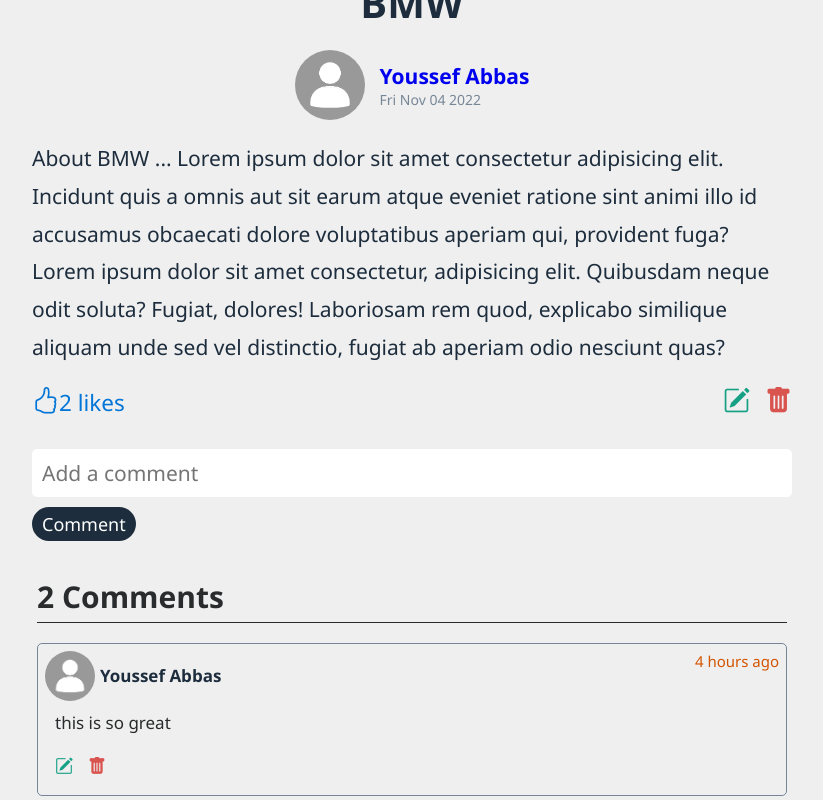
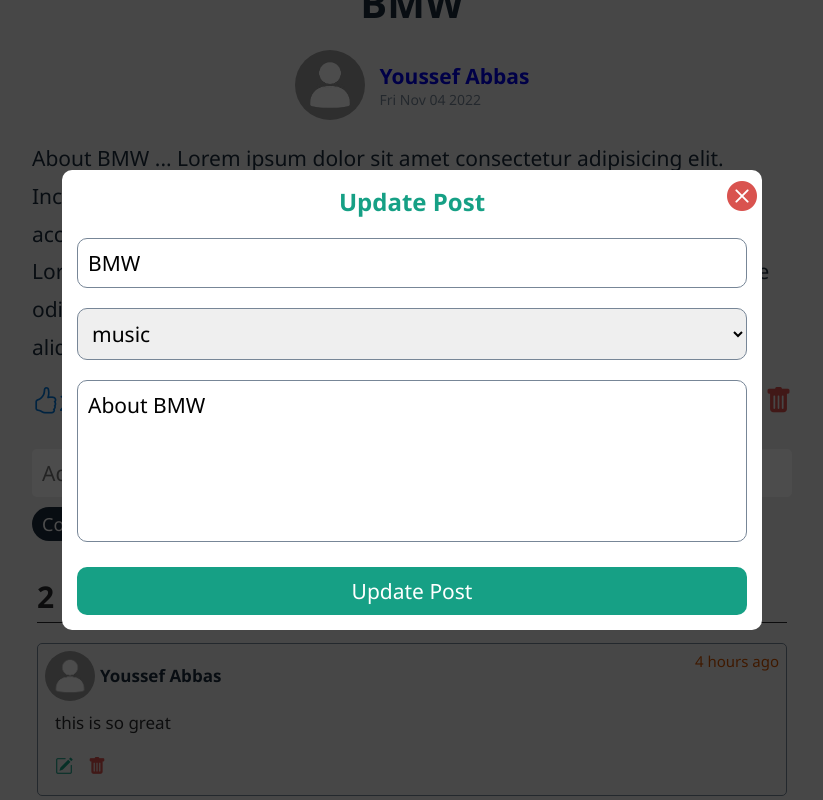
Before and after one commit to hiteshRajbhar08/blog-frontend, a React (Create React App) app: page /posts/details/1 in a window 1280 px wide. Both pictures are taken after a click on the icon 964 px from the left and 1055 px from the top of the page. Shown: the part 655-1455 px from the top of the page, without its empty margins (228-1051 px from the left). Built offline with nearby package versions, Linux system fonts and the light colour scheme; the HTML template or start-up script is replaced by a standard one.

Commit message:
update model

```diff
--- a/src/components/comments/CommentList.jsx
+++ b/src/components/comments/CommentList.jsx
@@ -1,7 +1,11 @@
 import './commentList.css';
 import swal from 'sweetalert';
+import UpdateCommentModal from './UpdateCommentModal';
+import { useState } from 'react';
 
 const CommentList = () => {
+  const [updateComment, setUpdateComment] = useState(false);
+
   // Delete Comment Handler
   const deleteCommentHandler = () => {
     swal({
@@ -39,11 +43,17 @@
           </div>
           <p className="comment-item-text">this is so great</p>
           <div className="comment-item-icon-wrapper">
-            <i className="bi bi-pencil-square"></i>
+            <i
+              onClick={() => setUpdateComment(true)}
+              className="bi bi-pencil-square"
+            ></i>
             <i onClick={deleteCommentHandler} className="bi bi-trash-fill"></i>
           </div>
         </div>
       ))}
+      {updateComment && (
+        <UpdateCommentModal setUpdateComment={setUpdateComment} />
+      )}
     </div>
   );
 };
--- /dev/null
+++ b/src/components/comments/UpdateCommentModal.jsx
@@ -0,0 +1,42 @@
+import { useState } from 'react';
+import { toast } from 'react-toastify';
+import './updateComment.css';
+
+const UpdateCommentModal = ({ setUpdateComment }) => {
+  const [text, setText] = useState('this is so great');
+
+  // From Submit Handler
+  const formSubmitHandler = (e) => {
+    e.preventDefault();
+
+    if (text.trim() === '') return toast.error('text is required');
+
+    console.log({ text });
+  };
+
+  return (
+    <div className="update-comment">
+      <form onSubmit={formSubmitHandler} className="update-comment-form">
+        <abbr title="close">
+          <i
+            onClick={() => setUpdateComment(false)}
+            className="bi bi-x-circle-fill update-comment-form-close"
+          ></i>
+        </abbr>
+        <h1 className="update-comment-title">Edit Comment</h1>
+        <input
+          onChange={(e) => setText(e.target.value)}
+          value={text}
+          type="text"
+          className="update-comment-input"
+          placeholder="Update Comment"
+        />
+        <button type="submit" className="update-comment-btn">
+          Edit Comment
+        </button>
+      </form>
+    </div>
+  );
+};
+
+export default UpdateCommentModal;
--- /dev/null
+++ b/src/components/comments/updateComment.css
@@ -0,0 +1,68 @@
+.update-comment {
+  position: fixed;
+  top: 0;
+  left: 0;
+  width: 100%;
+  height: 100%;
+  background-color: rgba(0, 0, 0, 0.7);
+  z-index: 999;
+  display: flex;
+  align-items: center;
+  justify-content: center;
+}
+
+.update-comment-form {
+  width: 700px;
+  background-color: var(--white-color);
+  padding: 15px;
+  border-radius: 10px;
+  display: flex;
+  flex-direction: column;
+  position: relative;
+}
+
+.update-comment-form-close {
+  position: absolute;
+  top: 5px;
+  right: 5px;
+  color: var(--red-color);
+  cursor: pointer;
+  font-size: 30px;
+}
+
+.update-comment-title {
+  margin-bottom: 10px;
+  font-size: 24px;
+  color: var(--green-sea-color);
+  text-align: center;
+}
+
+.update-comment-input {
+  width: 100%;
+  border-radius: 10px;
+  border: 1px solid var(--gray-color);
+  font-size: 21px;
+  padding: 10px;
+  margin: 10px 0;
+}
+
+.update-comment-btn {
+  width: 100%;
+  text-align: center;
+  cursor: pointer;
+  background-color: var(--green-sea-color);
+  border: none;
+  font-size: 21px;
+  font-weight: 500;
+  color: var(--white-color);
+  border-radius: 10px;
+  padding: 10px;
+  margin-top: 15px;
+}
+
+/* Media Queries */
+@media (max-width: 820px) {
+  .update-comment-form {
+    width: 90%;
+  }
+}
--- a/src/pages/postDetails/PostDetailsPage.jsx
+++ b/src/pages/postDetails/PostDetailsPage.jsx
@@ -6,9 +6,11 @@
 import { posts } from '../../dummyData';
 import './postDetails.css';
 import swal from 'sweetalert';
+import UpdatePostModal from './UpdatePostModal';
 
 const PostDetailsPage = () => {
   const [file, setFile] = useState(null);
+  const [updatePost, setUpdatePost] = useState(false);
 
   const { id } = useParams();
 
@@ -98,12 +100,18 @@
           <small>{post.likes.length} likes</small>
         </div>
         <div>
-          <i className="bi bi-pencil-square"></i>
+          <i
+            onClick={() => setUpdatePost(true)}
+            className="bi bi-pencil-square"
+          ></i>
           <i onClick={deletePostHandler} className="bi bi-trash-fill"></i>
         </div>
       </div>
       <AddComment />
       <CommentList />
+      {updatePost && (
+        <UpdatePostModal post={post} setUpdatePost={setUpdatePost} />
+      )}
     </section>
   );
 };
--- /dev/null
+++ b/src/pages/postDetails/UpdatePostModal.jsx
@@ -0,0 +1,63 @@
+import { useState } from 'react';
+import { toast } from 'react-toastify';
+import './updatePostModal.css';
+
+const UpdatePostModal = ({ post, setUpdatePost }) => {
+  const [title, setTitle] = useState(post.title);
+  const [description, setDescription] = useState(post.description);
+  const [category, setCategory] = useState(post.category);
+
+  const formSubmitHandler = (e) => {
+    e.preventDefault();
+
+    if (title.trim() === '') return toast.error('Post Title is required');
+    if (category.trim() === '') return toast.error('Post Category is required');
+    if (description.trim() === '')
+      return toast.error('Post Description is required');
+
+    console.log({ title, description, category });
+  };
+
+  return (
+    <div className="update-post">
+      <form onSubmit={formSubmitHandler} className="update-post-form">
+        <abbr title="close">
+          <i
+            onClick={() => setUpdatePost((prev) => !prev)}
+            className="bi bi-x-circle-fill update-post-form-close"
+          ></i>
+        </abbr>
+        <h1 className="update-post-title">Update Post</h1>
+        <input
+          onChange={(e) => setTitle(e.target.value)}
+          value={title}
+          type="text"
+          className="update-post-input"
+        />
+        <select
+          className="update-post-input"
+          value={category}
+          onChange={(e) => setCategory(e.target.value)}
+        >
+          <option disabled value="">
+            Select A Category
+          </option>
+          <option value="music">music</option>
+          <option value="travelling">travelling</option>
+          <option value="drinks">drinks</option>
+        </select>
+        <textarea
+          className="update-post-textarea"
+          value={description}
+          onChange={(e) => setDescription(e.target.value)}
+          rows="5"
+        ></textarea>
+        <button type="submit" className="update-post-btn">
+          Update Post
+        </button>
+      </form>
+    </div>
+  );
+};
+
+export default UpdatePostModal;
--- /dev/null
+++ b/src/pages/postDetails/updatePostModal.css
@@ -0,0 +1,73 @@
+.update-post {
+  position: fixed;
+  top: 0;
+  left: 0;
+  width: 100%;
+  height: 100%;
+  background-color: rgba(0, 0, 0, 0.7);
+  z-index: 999;
+  display: flex;
+  align-items: center;
+  justify-content: center;
+}
+
+.update-post-form {
+  width: 700px;
+  background-color: var(--white-color);
+  padding: 15px;
+  border-radius: 10px;
+  display: flex;
+  flex-direction: column;
+  position: relative;
+}
+
+.update-post-form-close {
+  position: absolute;
+  top: 5px;
+  right: 5px;
+  color: var(--red-color);
+  cursor: pointer;
+  font-size: 30px;
+}
+
+.update-post-title {
+  margin-bottom: 10px;
+  font-size: 24px;
+  color: var(--green-sea-color);
+  text-align: center;
+}
+
+.update-post-input,
+.update-post-textarea {
+  width: 100%;
+  border-radius: 10px;
+  border: 1px solid var(--gray-color);
+  font-size: 21px;
+  padding: 10px;
+  margin: 10px 0;
+}
+
+.update-post-textarea {
+  resize: none;
+}
+
+.update-post-btn {
+  width: 100%;
+  text-align: center;
+  cursor: pointer;
+  background-color: var(--green-sea-color);
+  border: none;
+  font-size: 21px;
+  font-weight: 500;
+  color: var(--white-color);
+  border-radius: 10px;
+  padding: 10px;
+  margin-top: 15px;
+}
+
+/* Media Queries */
+@media (max-width: 820px) {
+  .update-post-form {
+    width: 90%;
+  }
+}
```
